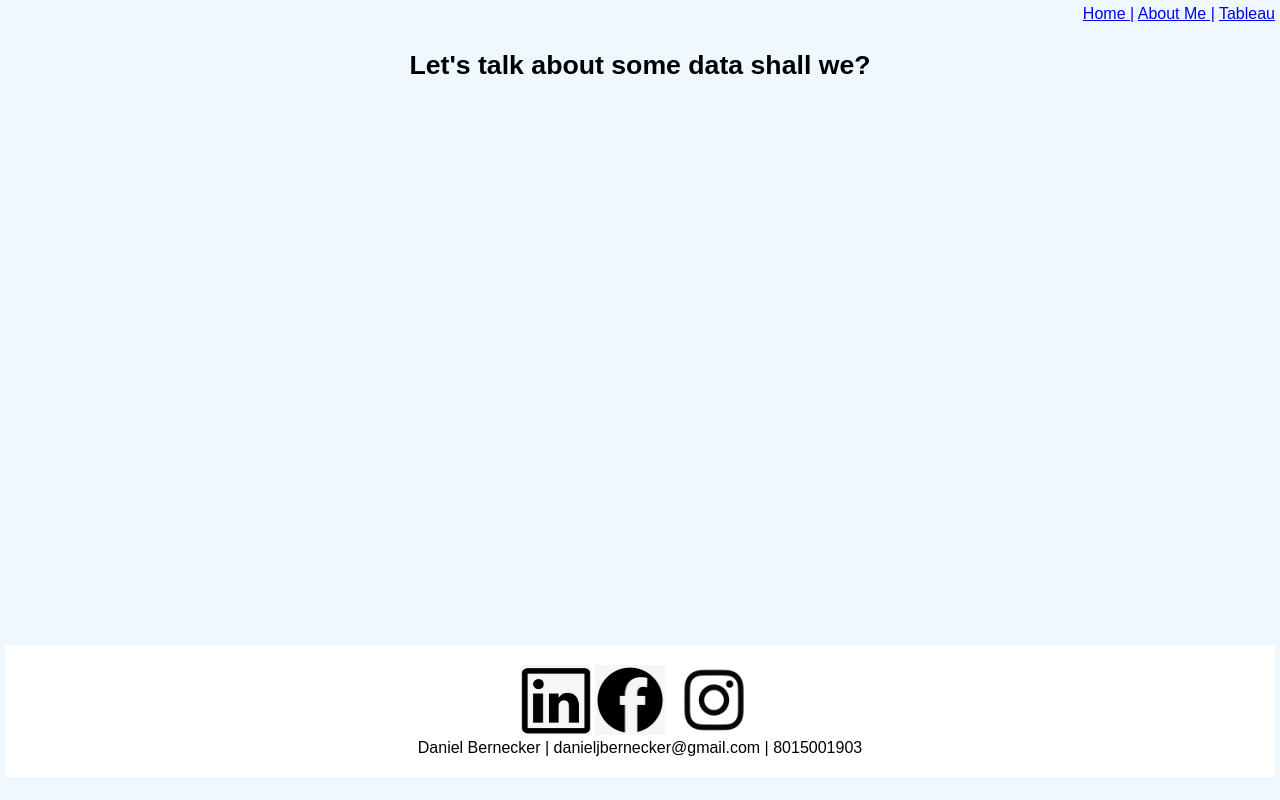
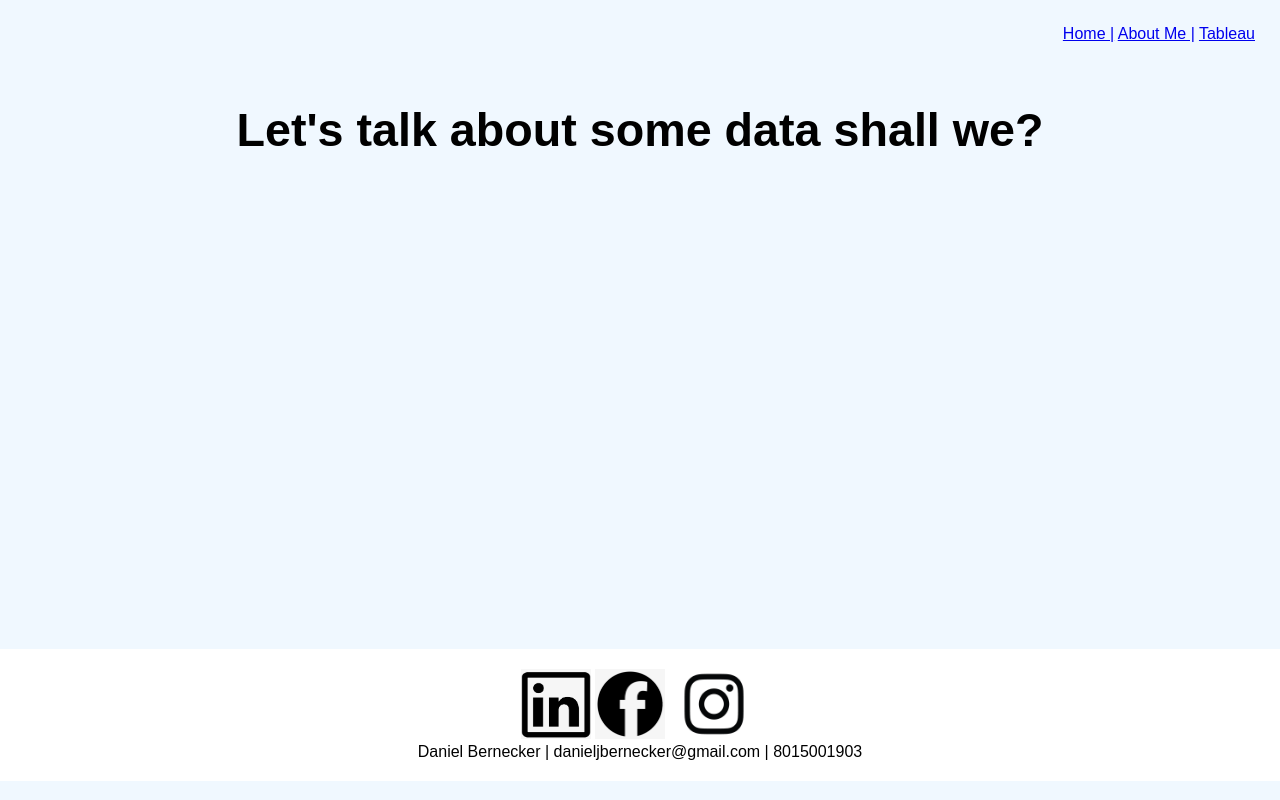
Before and after one commit to DanielBernecker/IS201Final, a plain HTML site: page html/tableau.html in a window 1280 px wide. Drawn offline with Linux system fonts and the light colour scheme.

Commit message:
Add files via upload

```diff
--- a/styles/overwrite.css
+++ b/styles/overwrite.css
@@ -97,6 +97,9 @@ h3{
 	left: 5px;
 	right: 5px;
 	z-index: 3;
+    padding-top: 20px;
+    padding-right: 20px;
+    padding-left: 20px;
 }
 
 .leftmenu {
@@ -109,7 +112,7 @@ h3{
 }
 
 .mainbody {
-	top: 114px;
+	top: 250px;
 	bottom: 300px;
 	left: 100px;
 	right: 100px;
@@ -125,11 +128,11 @@ h3{
 }
 
 .footer {
-	bottom: 5px;
-	left: 5px;
-	right: 5px;
+	bottom: 1px;
+    left: 0px;
+	right: 0px;
 	height: 150px;
-	position: fixed;
+    z-index: 3;
 }
 
 .subheader {
@@ -139,5 +142,11 @@ h3{
 h5 {
     font-family: Arial, Helvetica, sans-serif;
     font-weight: bolder;
-    font-size: 20pt;
+    font-size: 35pt;
 }
+
+.button {
+    font-style: italic;
+    text-decoration: none;
+    color: dimgray;
+}
```
